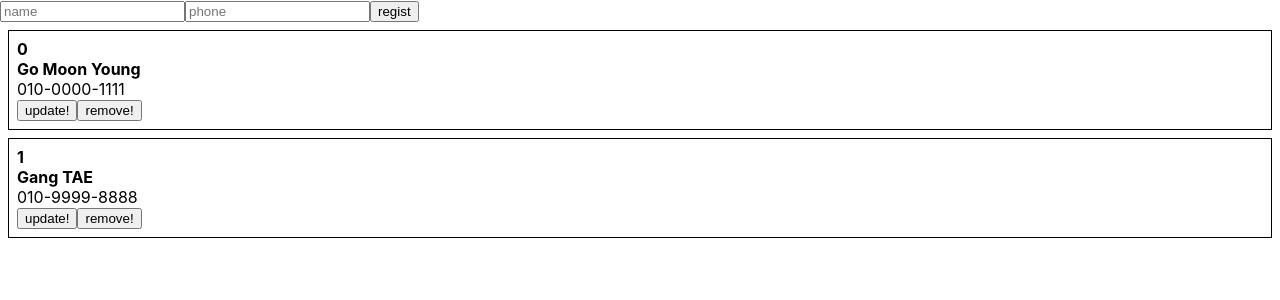
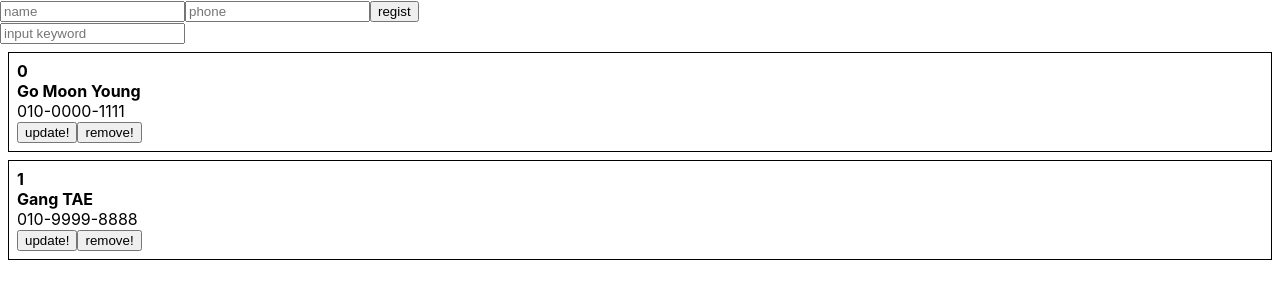
Before and after one commit to cat-egory/today80mani, a React (Create React App) app in the folder two-week-react/: page / in a window 1280 px wide. Shown: the top 300 px of the page. Built offline with nearby package versions, Linux system fonts and the light colour scheme.

Commit message:
search keyword

```diff
--- a/two-week-react/src/App.js
+++ b/two-week-react/src/App.js
@@ -20,6 +20,7 @@ class App extends Component {
         phone: '010-9999-8888',
       },
     ],
+    keyword: '',
   };
 
   handleCreate = (data) => {
@@ -48,15 +49,30 @@ class App extends Component {
     });
   };
 
+  handleSearch = (e) => {
+    this.setState({
+      keyword: e.target.value,
+    });
+  };
+
   render() {
-    const { information } = this.state;
+    const { information, keyword } = this.state;
     console.log('information:', information);
+
+    const filteredList = information.filter(
+      (info) => info.name.indexOf(keyword) !== -1
+    );
 
     return (
       <div>
         <PhoneForm onCreate={this.handleCreate} />
+        <input
+          placeholder="input keyword"
+          onChange={this.handleSearch}
+          value={keyword}
+        />
         <PhoneInfoList
-          data={information}
+          data={filteredList}
           onRemove={this.handleRemove}
           onUpdate={this.handleUpdate}
         />
--- a/two-week-react/src/phone/PhoneInfoList.js
+++ b/two-week-react/src/phone/PhoneInfoList.js
@@ -8,7 +8,13 @@ class PhoneInfoList extends Component {
     onUpdate: () => console.log('change --!'),
   };
 
+  shouldComponentUpdate(nextProps, nextState, nextContext) {
+    return nextProps.data !== this.props.data;
+  }
+
   render() {
+    console.log('PhoneInfoList');
+
     const { data } = this.props;
     const list = data.map((info) => (
       <PhoneInfo
```
